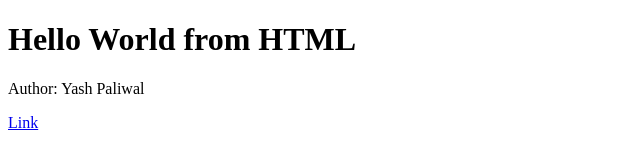
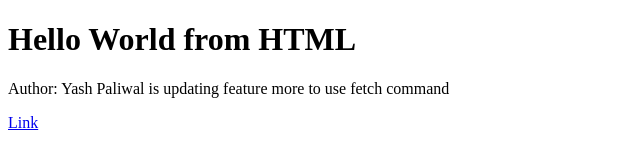
Before and after one commit to its-yashpaliwal/NodejsHello, a website: page index.html in a window 1280 px wide. Shown: the whole page, without its empty margins (0-640 px from the left). Drawn offline with Linux system fonts and the light colour scheme.

Commit message:
testing fetch feature

```diff
--- a/index.html
+++ b/index.html
@@ -10,7 +10,8 @@
 
 </body>
 <footer>
-    <p>Author: Yash Paliwal</p>
+    <p>Author: Yash Paliwal is updating feature more to use fetch command
+    </p>
     <p><a href="#">Link</a></p>
   </footer>
 </html>
```
